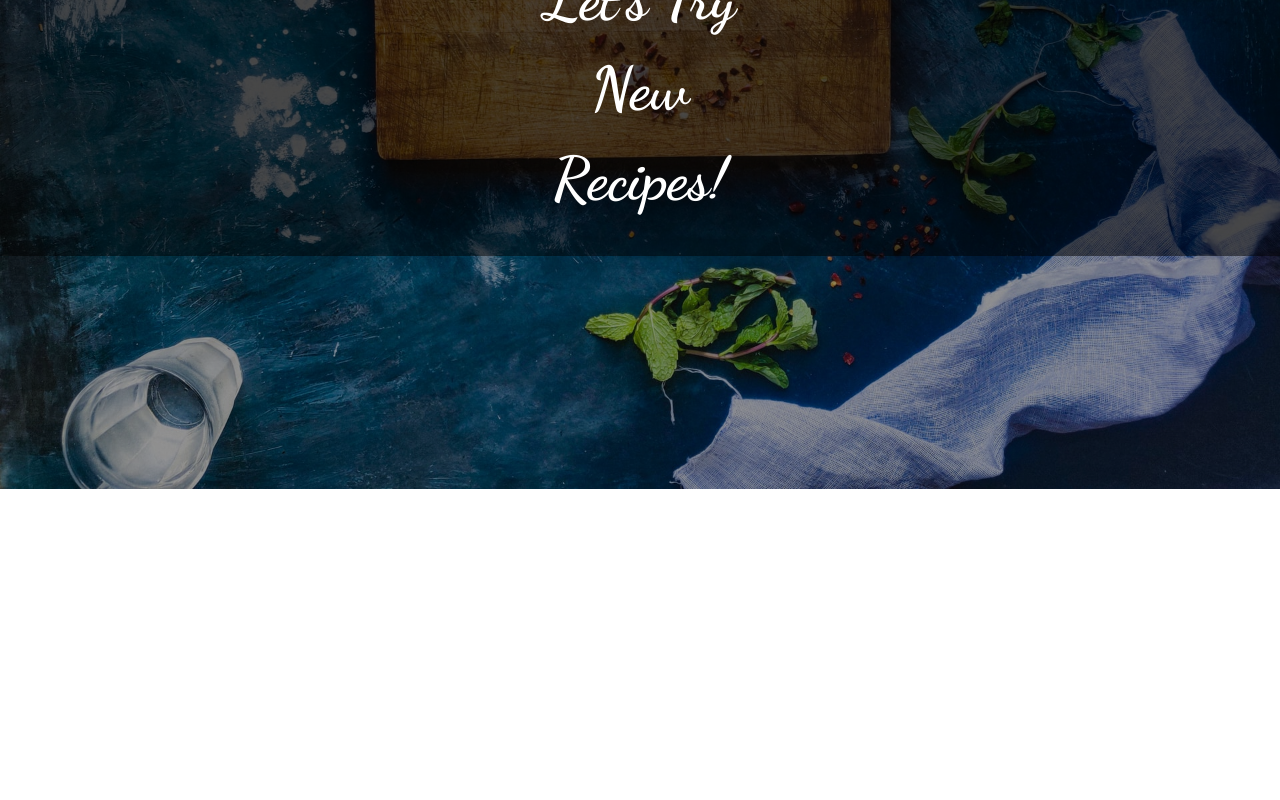
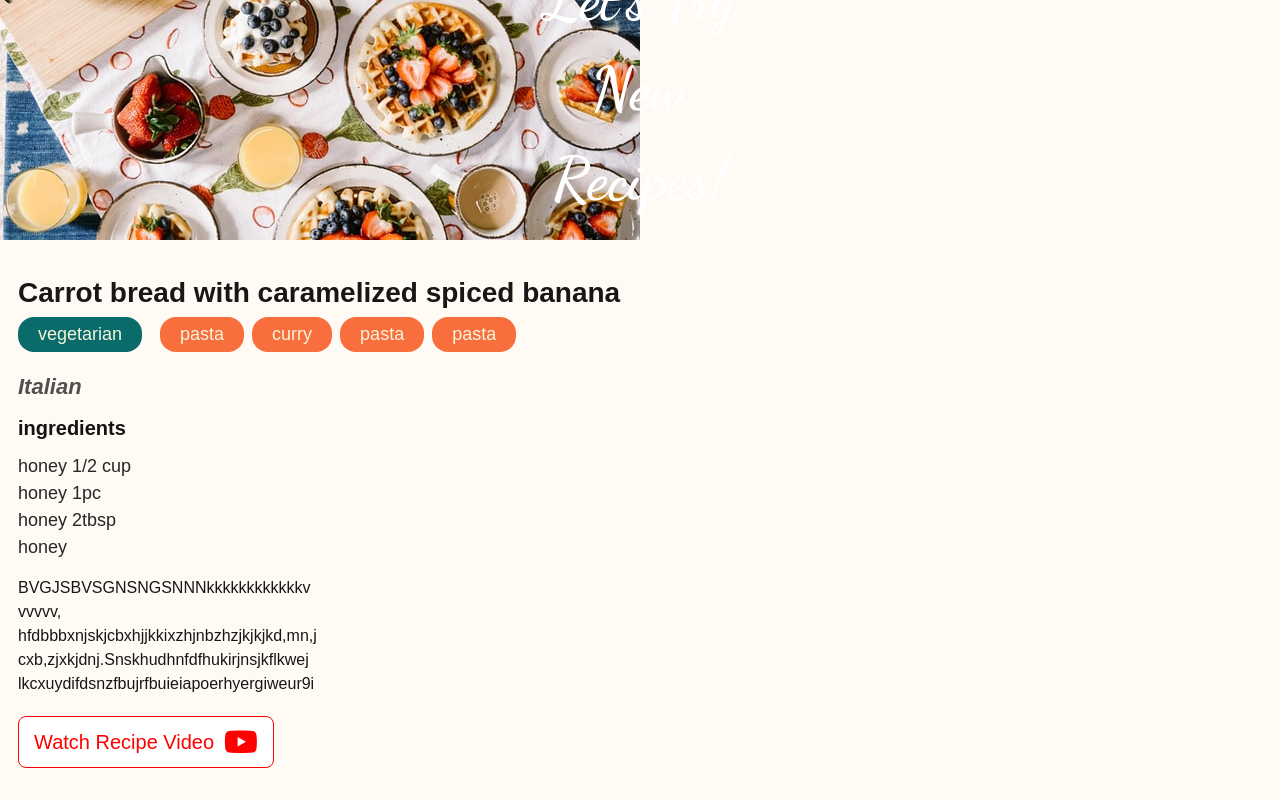
Before and after one commit to PreciousAma/super-chef, a React (Create React App) app: page / in a window 1280 px wide. Shown: the part 311-1111 px from the top of the page. Before the commit the page ends 800 px from the top, so only its background shows below. Built offline with nearby package versions, Linux system fonts and the light colour scheme.

Commit message:
styling details recipe card

```diff
--- /dev/null
+++ b/src/components/Recipe_Details_Card.js
@@ -0,0 +1,62 @@
+import React from 'react';
+import food from "../images/breakfast.jpg";
+import '../styles/Recipe_Details_Card.css';
+
+
+
+
+const RecipeDetailsCard = () => {
+    return (
+        <div className="recipe_details">
+            <div className="details">
+                <img className="img" src={food} alt="recipe"/>
+                <div className="texts_details container">
+                    <h1 className="Meal_name" >
+                        Carrot bread with caramelized spiced banana
+                    </h1>
+                    <div className="Meal_type">
+                        <h2 className="Meal_Category">
+                            vegetarian
+                        </h2>
+                        <p className="Meal_tags">
+                            pasta
+                        </p>
+                        <p className="Meal_tags">
+                            curry
+                        </p>
+                        <p className="Meal_tags">
+                            pasta
+                        </p>
+                        <p className="Meal_tags">
+                            pasta
+                        </p>
+                    </div>
+                    <h2 className="Meal_Area">
+                        Italian
+                    </h2>
+                    <div className="Meal_ingredients">
+                        <h3 className="subtitle">ingredients</h3>
+                        <ul className="list">
+                            <li>honey 1/2 cup </li>
+                            <li>honey 1pc </li>
+                            <li>honey 2tbsp</li>
+                            <li>honey </li>
+                        </ul>
+                    </div>
+                    <p className="instructions">
+                        BVGJSBVSGNSNGSNNNkkkkkkkkkkkkvvvvvv,
+                        hfdbbbxnjskjcbxhjjkkixzhjnbzhzjkjkjkd,mn,jcxb,zjxkjdnj.Snskhudhnfdfhukirjnsjkflkwej
+                        lkcxuydifdsnzfbujrfbuieiapoerhyergiweur9i
+                    </p>
+                    <a href="kfkjmgmgmgmm" className="link">
+                        <span className="button">Watch Recipe Video</span>
+                        <i  class="fab fa-youtube icon link_icon"></i>
+                    </a>
+            </div>
+        </div>
+    </div>
+    )
+
+}
+
+export default RecipeDetailsCard;
--- a/src/components/SuperChef.js
+++ b/src/components/SuperChef.js
@@ -2,7 +2,8 @@ import React, {useState} from 'react';
 import SearchBox from './SearchBox';
 import Banner from './Banner';
 import '../styles/SuperChef.css';
-import RecipeCard from "./Recipe_card";
+import RecipeCard from './Recipe_card';
+import RecipeDetailsCard from './Recipe_Details_Card';
 
 const SuperChef = () => {
     const [searchValue, setSearchValue] = useState("");
@@ -12,6 +13,7 @@ const SuperChef = () => {
             <SearchBox searchValue={searchValue} setSearchValue={setSearchValue} />
             {searchValue ? <RecipeCard /> : <Banner />}
     {/*<RecipeCard />*/}
+        <RecipeDetailsCard />
         </main>
     )
 }
--- a/src/styles/Banner.css
+++ b/src/styles/Banner.css
@@ -4,7 +4,7 @@
     top: 50%;
     left: 50%;
     transform: translate(-50%, -50%);
-    background-color: rgba(0, 0, 0, 0.5);
+    /* background-color: rgba(0, 0, 0, 0.5); */
     color: white;
     width: 100%;
     /* margin-top: */
--- /dev/null
+++ b/src/styles/Recipe_Details_Card.css
@@ -0,0 +1,116 @@
+.recipe_details {
+    width: 100%;
+    background-color: rgba(255, 228, 196, 0.2);
+}
+
+.details {
+    border-radius: 30px;
+}
+
+.details .img {
+   border-top-left-radius: 30px;
+   border-top-right-radius: 30px;
+   max-width: 100%;
+   height: auto;
+}
+
+.details .texts_details {
+   color: #181717;
+   padding-left: 18px;
+}
+
+.texts_details .Meal_name {
+   font-size: 28px;
+   line-height: 1;
+   margin-bottom: 10px;
+}
+
+.texts_details .Meal_type {
+    display: flex;
+    flex-wrap: wrap;
+    align-items: center;
+    justify-content: flex-start;
+    margin-bottom: 10px;
+}
+
+.texts_details .Meal_Category {
+    font-size: 18px;
+    /* color: #504f4f; */
+    background-color: #0a6b6b;
+    border-radius: 16px;
+    padding: 4px 20px;
+    color: #f5f5dc;
+    display: inline-block;
+    font-weight: 400;
+    margin-right: 10px;
+    margin-bottom: 8px;
+}
+
+.texts_details .Meal_tags {
+    background-color: #f86e3c;
+    border-radius: 16px;
+    padding: 4px 20px;
+    color: #f5f5dc;
+    display: inline-block;
+    font-size: 18px;
+    margin-left: 8px;
+    margin-bottom: 8px;
+}
+
+
+.texts_details .Meal_Area {
+    font-size: 22px;
+    font-style: italic;
+    color: #504f4f;
+    margin-bottom: 10px;
+}
+
+
+
+.details .Meal_ingredients {
+    font-size: 18px;
+    color: #272727;
+}
+
+.Meal_ingredients .subtitle {
+    font-size: 20px;
+    color: #141313;
+    margin-bottom: 10px;
+}
+
+.details .list {
+    list-style: none;
+}
+
+.details .instructions {
+    /* display: inline-block; */
+    margin-top: 15px;
+    max-width: 300px;
+    word-break: break-word;
+}
+
+.details .link {
+    display: inline-block;
+    align-items: center;
+    text-decoration: none;
+    background-color: #ffffff;
+    border-radius: 8px;
+    border: 1px solid  #FF0000;
+    margin-top: 20px;
+    padding: 10px 15px;
+    color: #FF0000;
+    font-weight: 500px;
+    font-size: 20px;
+    /* justify-content: center; */
+}
+
+.link .button {
+    margin-right: 10px;
+
+}
+
+.link .link_icon {
+    vertical-align: bottom;
+    font-size: 30px;
+    align-self: center;
+}
--- a/src/styles/Recipe_card.css
+++ b/src/styles/Recipe_card.css
@@ -112,6 +112,7 @@
         max-width: 100%;
     }
 
+
     .recipe_cards {
         flex-direction: row;
         justify-content: space-between;
@@ -122,6 +123,10 @@
         flex-basis: 48% ;
         min-height: 200px;
 
+    }
+
+    .recipe_cards .recipe_card:hover {
+        box-shadow: 50px, 20px, 20px bisque;
     }
 
     .recipe_cards:not(:last-child) {
--- a/src/styles/SuperChef.css
+++ b/src/styles/SuperChef.css
@@ -4,7 +4,7 @@
 
 .Home_Page_Background {
     height: 100%;
-    background: linear-gradient( rgba(0, 0, 0, 0.4) 100%, rgba(0, 0, 0, 0.4)100%), url("../images/homepage_image.jpg");
+    /* background: linear-gradient( rgba(0, 0, 0, 0.4) 100%, rgba(0, 0, 0, 0.4)100%), url("../images/homepage_image.jpg"); */
     background-size: cover;
     background-position: bottom right;
     background-repeat: no-repeat;
```
